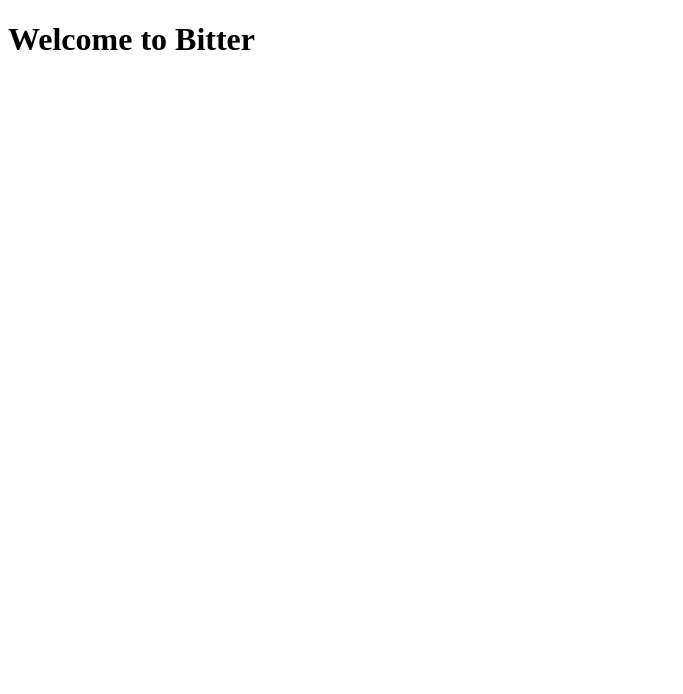
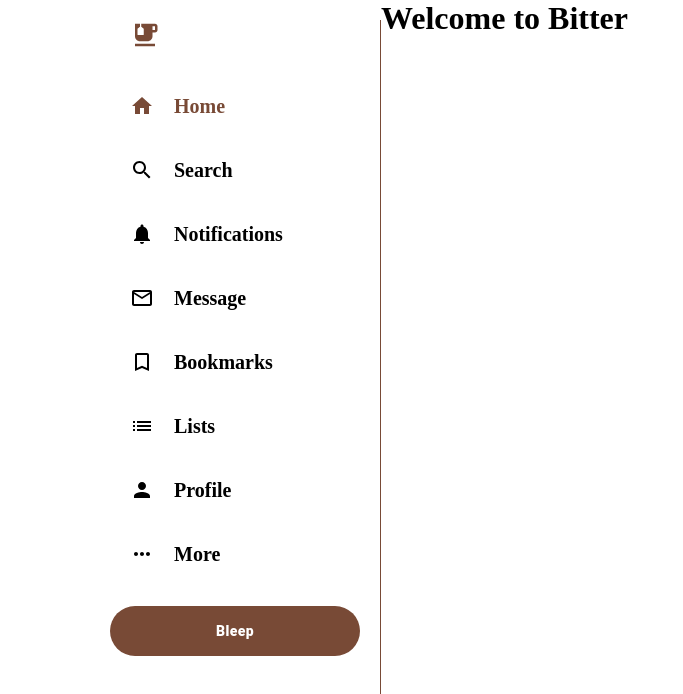
Before and after one commit to Josue650/bitter, a React (Create React App) app: page /profile in a window 1280 px wide. Shown: the top 694 px of the page, without its empty margins (0-683 px from the left). Built offline with nearby package versions, Linux system fonts and the light colour scheme.

Commit message:
zali: added feature sidebar

```diff
--- a/package.json
+++ b/package.json
@@ -3,6 +3,10 @@
   "version": "0.1.0",
   "private": true,
   "dependencies": {
+    "@emotion/react": "^11.10.5",
+    "@emotion/styled": "^11.10.5",
+    "@mui/icons-material": "^5.11.0",
+    "@mui/material": "^5.11.5",
     "@testing-library/jest-dom": "^5.16.5",
     "@testing-library/react": "^13.4.0",
     "@testing-library/user-event": "^13.5.0",
--- a/src/App.js
+++ b/src/App.js
@@ -1,8 +1,11 @@
 import React from "react";
+import Sidebar from "./components/sidebar/Sidebar";
+import './styles.css'
 
 export default function App(){
     return(
         <div className="appContainer">
+            <Sidebar/>
             <h1>Welcome to Bitter</h1>
         </div>
     )
--- /dev/null
+++ b/src/components/sidebar/Sidebar.js
@@ -0,0 +1,34 @@
+import "./sidebar.css"
+import SidebarOptions from "../sidebarOptions/SidebarOptions";
+import EmojiFoodBeverageIcon from '@mui/icons-material/EmojiFoodBeverage';
+import HomeIcon from '@mui/icons-material/Home';
+import SearchIcon from '@mui/icons-material/Search';
+import NotificationsIcon from '@mui/icons-material/Notifications';
+import MailOutlineIcon from '@mui/icons-material/MailOutline';
+import ListIcon from '@mui/icons-material/List';
+import BookmarkBorderIcon from '@mui/icons-material/BookmarkBorder';
+import PersonIcon from '@mui/icons-material/Person';
+import MoreHorizIcon from '@mui/icons-material/MoreHoriz';
+import { Button } from "@mui/material";
+
+
+
+
+
+export default function Sidebar(){
+    return(
+        <div className='sidebar'>
+            <EmojiFoodBeverageIcon className="sidebar_bitterIcon"/>
+            <SidebarOptions active Icon={HomeIcon} text='Home'/>
+            <SidebarOptions Icon={SearchIcon} text='Search'/>
+            <SidebarOptions Icon={NotificationsIcon} text='Notifications'/>
+            <SidebarOptions Icon={MailOutlineIcon} text='Message'/>
+            <SidebarOptions Icon={BookmarkBorderIcon} text='Bookmarks'/>
+            <SidebarOptions Icon={ListIcon} text='Lists'/>
+            <SidebarOptions Icon={PersonIcon} text='Profile'/>
+            <SidebarOptions Icon={MoreHorizIcon} text='More'/>
+
+            <Button variant="outlined" className='sidebar_bleepBtn' fullWidth>Bleep</Button>
+        </div>
+    )
+}
--- /dev/null
+++ b/src/components/sidebar/sidebar.css
@@ -0,0 +1,26 @@
+.sidebar{
+    border-right: 1px solid var(--bitter-color);
+    flex:0.3;
+    min-width: 250px;
+    margin-top:20px;
+    padding-left: 20px;
+    padding-right:20px
+}
+
+.sidebar_bitterIcon{
+    color: var(--bitter-color);
+    font-size:30px !important;
+    margin-left:20px;
+    margin-bottom: 20px;
+}
+
+.sidebar_bleepBtn{
+    background-color: var(--bitter-color) !important;
+    border: none !important;
+    color: white !important;
+    font-weight: 900  !important;
+    text-transform: inherit !important;
+    border-radius: 30px !important;
+    height: 50px !important;
+    margin-top: 20px !important;
+}
--- /dev/null
+++ b/src/components/sidebarOptions/SidebarOptions.js
@@ -0,0 +1,10 @@
+import './sidebarOptions.css'
+
+export default function SidebarOptions({ active, Icon, text}){
+    return(
+        <div className={`sidebarOptions ${active && 'sidebarOptions--active'}`} >
+            <Icon/>
+            <h2>{text}</h2>
+        </div>
+    )
+}
--- /dev/null
+++ b/src/components/sidebarOptions/sidebarOptions.css
@@ -0,0 +1,26 @@
+.sidebarOptions{
+    display: flex;
+    align-items: center;
+    cursor: pointer;
+}
+
+.sidebarOptions:hover{
+    background-color: #EEE6D8;
+    border-radius: 30px;
+    color: var(--bitter-color);
+    transition: color 100ms ease-out
+}
+
+.sidebarOptions > .MuiSvgIcon-root{
+    padding:20px
+}
+
+.sidebarOptions > h2 {
+    font-weight: 800;
+    font-size: 20px;
+    margin-right: 20px;
+}
+
+.sidebarOptions--active{
+    color: var(--bitter-color)
+}
--- a/src/styles.css
+++ b/src/styles.css
@@ -0,0 +1,19 @@
+*{
+    margin: 0
+}
+
+/*Global CSS Variables*/
+
+body{
+    --bitter-color: #784A36;
+    --bitter-background: #EEE6D8;
+}
+
+.appContainer{
+    display: flex;
+    height: 100vh;
+    max-width: 1100px;
+    margin-left: auto;
+    margin-right: auto;
+    padding: 0 10px;
+}
```
Also changed, not shown: 2 other files (tests, documents, lock files or other folders).
